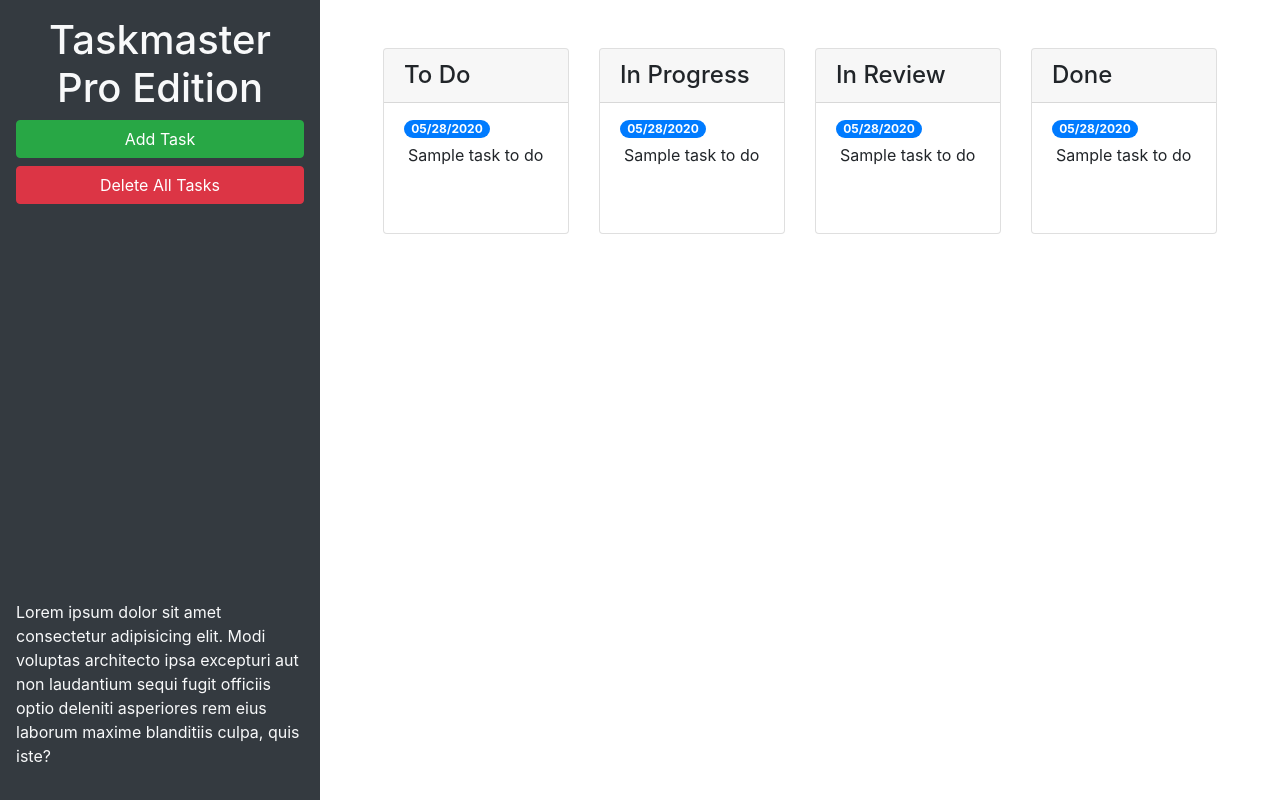
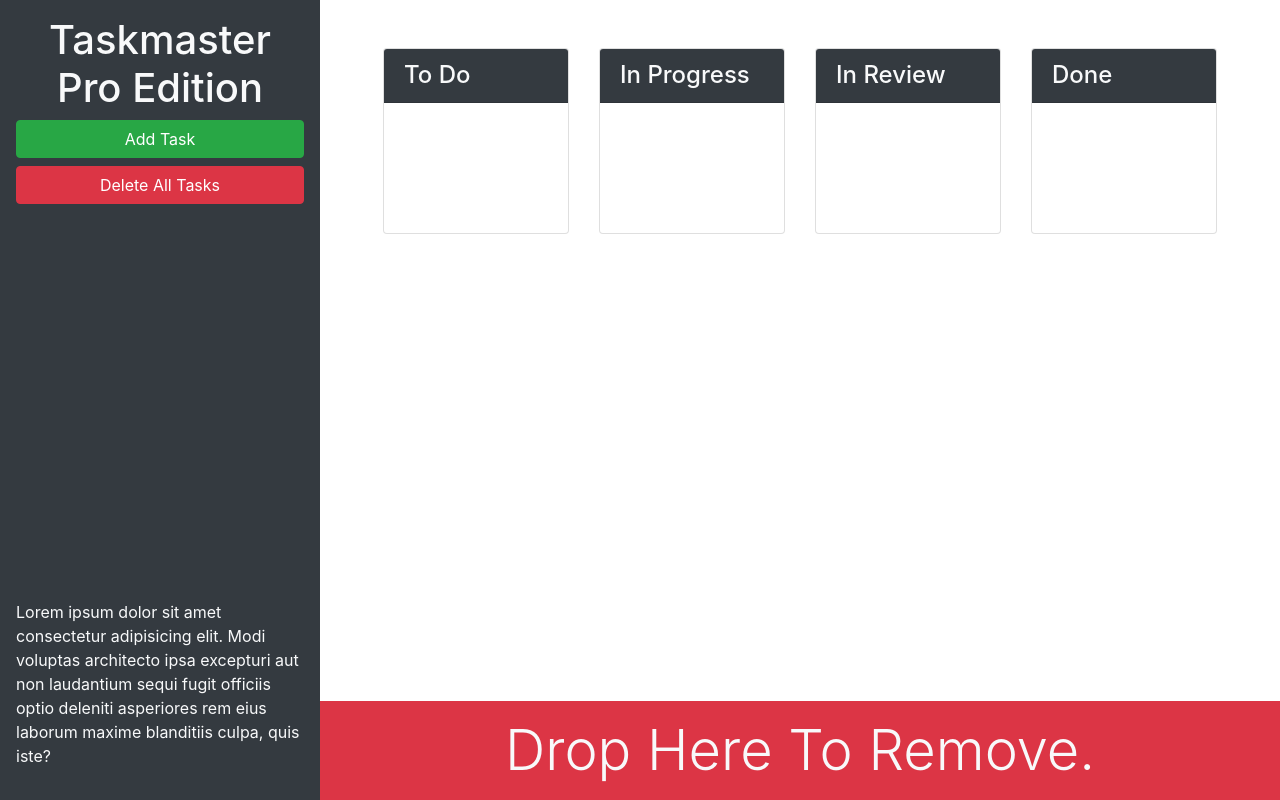
Before and after one commit to DanWilk/taskmaster-pro, a plain HTML site: page index.html in a window 1280 px wide. Drawn offline with nearby package versions, Linux system fonts and the light colour scheme.

Commit message:
added styling and trash to app

```diff
--- a/index.html
+++ b/index.html
@@ -13,29 +13,26 @@
 <body>
 
   <div class="row min-vh-100 no-gutters">
-    <header class="col-12 col-lg-3 bg-dark text-light d-flex flex-column p-4 p-lg-3">
+    <header class="col-12 col-lg-3 bg-dark text-light sticky-top d-flex flex-column p-4 p-lg-3">
       <h1 class="text-center">Taskmaster Pro Edition</h1>
       <button id="create-task" class="btn btn-block btn-success" data-toggle="modal" data-target="#task-form-modal">Add
         Task</button>
       <button id="remove-tasks" class="btn btn-block btn-danger">Delete All Tasks</button>
-      <p class="mt-auto">Lorem ipsum dolor sit amet consectetur adipisicing elit. Modi voluptas architecto ipsa
+      <p class="mt-auto d-none d-lg-block">Lorem ipsum dolor sit amet consectetur adipisicing elit. Modi voluptas architecto ipsa
         excepturi aut non
         laudantium sequi fugit officiis optio deleniti asperiores rem eius laborum maxime blanditiis culpa, quis iste?
       </p>
     </header>
-    <main class="col-12 col-lg-9">
+    <main class="col-12 col-lg-9 d-flex flex-column">
       <div class="m-5 row justify-content-around" >
         <!--to do start-->
         <div class="col-12 col-md-6 col-xl-3 mb-3">
           <div class="card">
-            <h4 class="card-header">
+            <h4 class="card-header bg-dark text-light">
               To Do
             </h4>
             <ul id="list-toDo" class="list-group list-group-flush">
-              <li class="list-group-item">
-                <span class="badge badge-primary badge-pill">05/28/2020</span>
-                <p class="m-1">Sample task to do</p>
-              </li>
+
             </ul>
           </div>
         </div>
@@ -45,14 +42,11 @@
         <!--In progress start-->
         <div class="col-12 col-md-6 col-xl-3 mb-3">
           <div class="card">
-            <h4 class="card-header">
+            <h4 class="card-header bg-dark text-light">
               In Progress
             </h4>
             <ul id="list-inProgress" class="list-group list-group-flush">
-              <li class="list-group-item">
-                <span class="badge badge-primary badge-pill">05/28/2020</span>
-                <p class="m-1">Sample task to do</p>
-              </li>
+
             </ul>
           </div>
         </div>
@@ -61,14 +55,11 @@
         <!--In review start-->
         <div class="col-12 col-md-6 col-xl-3 mb-3">
           <div class="card">
-            <h4 class="card-header">
+            <h4 class="card-header bg-dark text-light">
               In Review
             </h4>
             <ul id="list-inReview" class="list-group list-group-flush">
-              <li class="list-group-item">
-                <span class="badge badge-primary badge-pill">05/28/2020</span>
-                <p class="m-1">Sample task to do</p>
-              </li>
+
             </ul>
           </div>
         </div>
@@ -77,18 +68,21 @@
         <!--done start-->
         <div class="col-12 col-md-6 col-xl-3 mb-3">
           <div class="card">
-            <h4 class="card-header">
+            <h4 class="card-header bg-dark text-light">
               Done
             </h4>
             <ul id="list-done" class="list-group list-group-flush">
-              <li class="list-group-item">
-                <span class="badge badge-primary badge-pill">05/28/2020</span>
-                <p class="m-1">Sample task to do</p>
-              </li>
+
             </ul>
           </div>
         </div>
         <!--done end-->
+      </div>
+      <!--trash drop zone-->
+      <div id='trash' class='mt-auto'>
+        <div class='w-100 bg-danger p-3 text-center text-light display-4'>
+          Drop Here To Remove.
+        </div>
       </div>
     </main>
   </div>
```
